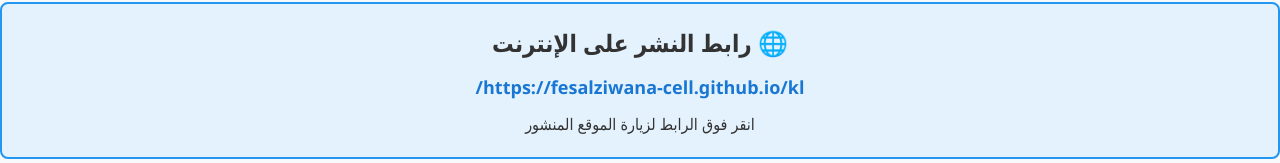
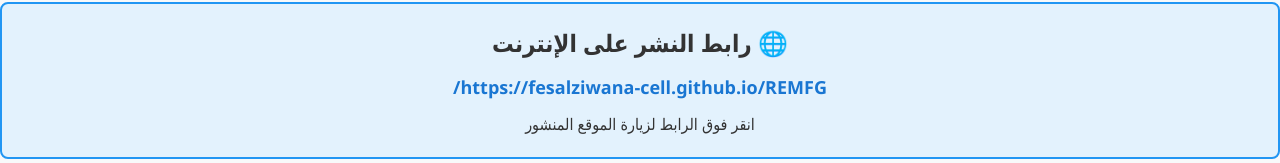
Before and after one commit to fesalziwana-cell/REMFG, a plain HTML site: page index.html in a window 1280 px wide. Shown: the part 262-425 px from the top of the page. Drawn offline with Linux system fonts and the light colour scheme.

Commit message:
index.html

```diff
--- a/index.html
+++ b/index.html
@@ -31,8 +31,8 @@
 
 <div class="deployment-section">
     <h2>🌐 رابط النشر على الإنترنت</h2>
-    <a href="https://fesalziwana-cell.github.io/kl/" target="_blank" class="website-link">
-       https://fesalziwana-cell.github.io/kl/
+    <a href=" https://fesalziwana-cell.github.io/REMFG/" target="_blank" class="website-link">
+        https://fesalziwana-cell.github.io/REMFG/
     </a>
     <p>انقر فوق الرابط لزيارة الموقع المنشور</p>
 </div>
@@ -96,4 +96,5 @@
 
 
 </body>
+
 </html>
```
